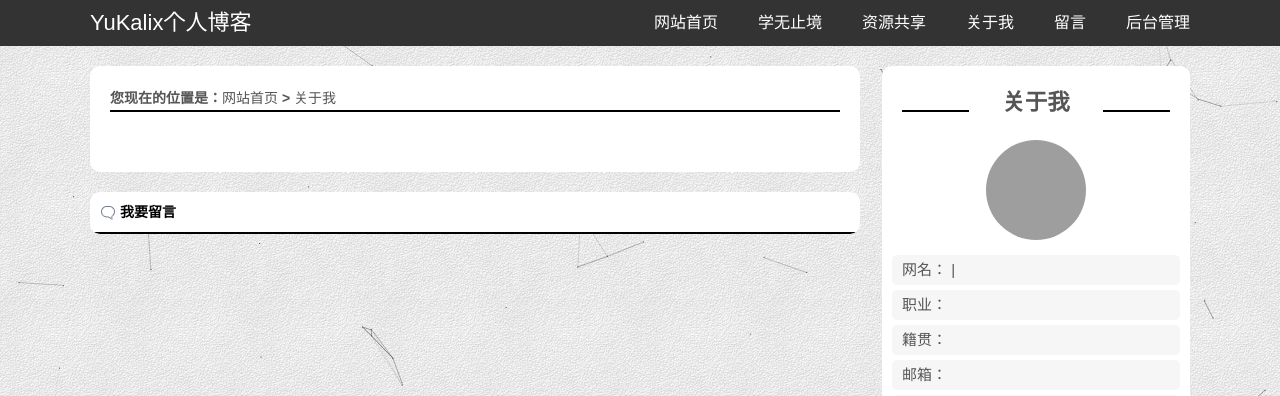
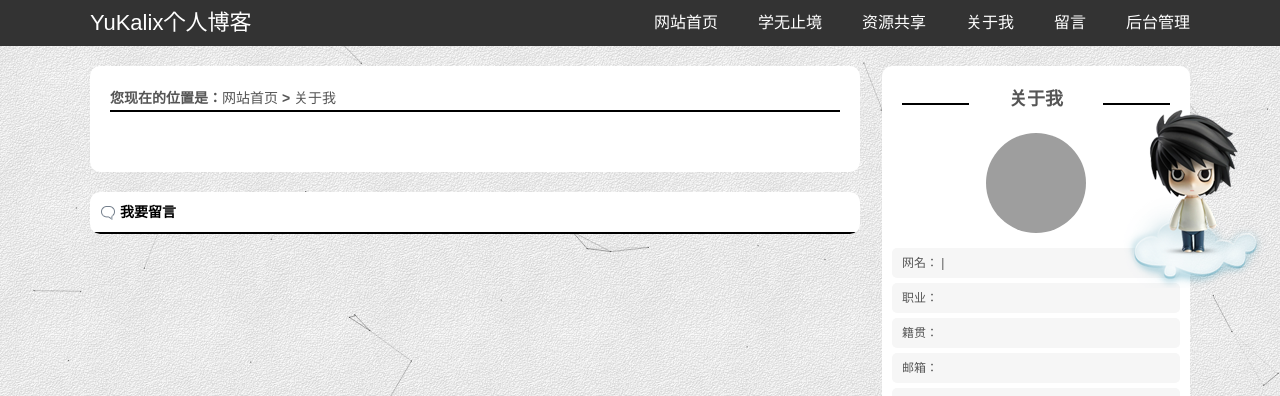
Before and after one commit to yukalix/YuKalix-Blog, a Django app: template YuKalix_Blog/templates/about.html in a window 1280 px wide. Shown: the top 396 px of the page. Run offline with Django 3.2, Linux system fonts and the light colour scheme; the template is opened without the code that fills it, so the values that code supplies are empty; parts of the project's set-up code (start-up, migrations or seed data) failed here and were passed over; some libraries are stand-ins or nearby versions; grey boxes are pictures that could not be loaded.

Commit message:
2019/05/07 上次小人bug修复
主要原因在，由于引用其他网址，其域名重定向导致。
现已修复，maybe？

```diff
--- a/YuKalix_Blog/static/js/spig.js
+++ b/YuKalix_Blog/static/js/spig.js
@@ -3,7 +3,7 @@
 jQuery(document).ready(function ($) {
     $("#spig").mousedown(function (e) {
         if (e.which === 3) {
-            showMessage("秘密通道:<br /><a href=\"#\" title=\"订阅\">订阅</a>    <a href=\"#\" title=\"首页\">首页</a>", 10000);
+            showMessage("秘密通道:<br /><a href=\"https://github.com/YuKalix/YuKalix-Blog\" title=\"本平台源码\">本平台源码</a>", 10000);
         }
     });
     $("#spig").bind("contextmenu", function (e) {
@@ -14,7 +14,7 @@
 //鼠标在消息上时
 jQuery(document).ready(function ($) {
     $("#message").hover(function () {
-        $("#message").fadeTo("100", 1);
+        $("#message").fadeTo("500", 0.5);
     });
 });
 
@@ -125,7 +125,7 @@
 jQuery(document).ready(function ($) {
 
     window.setInterval(function () {
-        msgs = ["播报明日天气<iframe name=\"xidie\" src=\"http://heartmoving.com/skin/2010-0601.html\"frameborder=\“0\” scrolling=\"no\" height=\"15px\"  width=\"130px\" allowtransparency=\"true\" ></iframe>", "陪我聊天吧！", "<a href=\"http://messense.me/feed/\" target=\"_blank\" rel=\"external\" tip=\"Feed\"><img border=\"0\" title=\"订阅乱了感觉\" alt=\"Feed\" src=\"/wp-content/themes/chromeStyle/images/rss.png\"></a>", "好无聊哦，你都不陪我玩！", "…@……!………", "^%#&*!@*(&#)(!)(", "我可爱吧！嘻嘻!~^_^!~~", "谁淫荡呀?~谁淫荡?，你淫荡呀!~~你淫荡！~~", "从前有座山，山上有座庙，庙里有个老和尚给小和尚讲故事，讲：“从前有座……”"];
+        msgs = ["播报明日天气<iframe name=\"xidie\" src=\"https://www.52ziyu.cn/\"frameborder=\“0\” scrolling=\"no\" height=\"15px\"  width=\"130px\" allowtransparency=\"true\" ></iframe>", "陪我聊天吧！", "<a href=\"http://xx\" target=\"_blank\" rel=\"external\" tip=\"Feed\"><img border=\"0\" title=\"订阅乱了感觉\" alt=\"Feed\" src=\"/wp-content/themes/chromeStyle/images/rss.png\"></a>", "好无聊哦，你都不陪我玩！", "…@……!………", "^%#&*!@*(&#)(!)(", "我可爱吧！嘻嘻!~^_^!~~", "谁淫荡呀?~谁淫荡?，你淫荡呀!~~你淫荡！~~", "从前有座山，山上有座庙，庙里有个老和尚给小和尚讲故事，讲：“从前有座……”"];
         var i = Math.floor(Math.random() * msgs.length);
         showMessage(msgs[i], 10000);
     }, 35000);
@@ -134,7 +134,7 @@
 //无聊动动
 jQuery(document).ready(function ($) {
     window.setInterval(function () {
-        msgs = ["播报明日天气<iframe name=\"xidie\" src=\"http://heartmoving.com/skin/2010-0601.html\"frameborder=\“0\” scrolling=\"no\" height=\"15px\"  width=\"130px\" allowtransparency=\"true\" ></iframe>", "快快订阅我的博客吧！<a href=\"http://heartmoving.com/\" target=\"_blank\" rel=\"external\" tip=\"Feed\"><img border=\"0\" title=\"订阅乱了感觉\" alt=\"Feed\" src=\"/wp-content/themes/chromeStyle/images/rss.png\"></a>", "乾坤大挪移！", "我飘过来了！~", "我飘过去了", "我得意地飘！~飘！~"];
+        msgs = ["播报明日天气<iframe name=\"xidie\" src=\"http://\"frameborder=\“0\” scrolling=\"no\" height=\"15px\"  width=\"130px\" allowtransparency=\"true\" ></iframe>", "快快订阅我的博客吧！<a href=\"http:\" target=\"_blank\" rel=\"external\" tip=\"Feed\"><img border=\"0\" title=\"订阅乱了感觉\" alt=\"Feed\" src=\"/wp-content/themes/chromeStyle/images/rss.png\"></a>", "乾坤大挪移！", "我飘过来了！~", "我飘过去了", "我得意地飘！~飘！~"];
         var i = Math.floor(Math.random() * msgs.length);
         s = [0.1, 0.2, 0.3, 0.4, 0.5, 0.6, 0.7, 0.75, -0.1, -0.2, -0.3, -0.4, -0.5, -0.6, -0.7, -0.75];
         var i1 = Math.floor(Math.random() * s.length);
--- a/YuKalix_Blog/templates/blog_guy.html
+++ b/YuKalix_Blog/templates/blog_guy.html
@@ -1,15 +1,15 @@
-{#{% load static %}#}
-{#<script type="text/javascript" src="{% static 'js/jquery.min.js' %}"></script>#}
-{#<script type="text/javascript" src="{% static 'js/spig.js' %}"></script>#}
-{#<link rel="stylesheet" href="{% static 'css/spigPet.css' %}" type="text/css"/>#}
-{#<script type="text/javascript">#}
-{#var isindex = true;#}
-{#var visitor = true;#}
-{#</script>#}
-{##}
-{#<!--小人只在首页显示 start*-->#}
-{#<div id="spig" class="spig">#}
-{#    <div id="message">正在加载中……</div>#}
-{#    <div id="mumu" class="mumu"></div>#}
-{#</div>#}
-{#<!--小人end*-->#}
+{% load static %}
+<script type="text/javascript" src="{% static 'js/jquery.min.js' %}"></script>
+<script type="text/javascript" src="{% static 'js/spig.js' %}"></script>
+<link rel="stylesheet" href="{% static 'css/spigPet.css' %}" type="text/css"/>
+<script type="text/javascript">
+var isindex = true;
+var visitor = true;
+</script>
+
+<!--小人只在首页显示 start*-->
+<div id="spig" class="spig">
+    <div id="message">正在加载中……</div>
+    <div id="mumu" class="mumu"></div>
+</div>
+<!--小人end*-->
```
Also changed, not shown: YuKalix_Blog/db.sqlite3.
